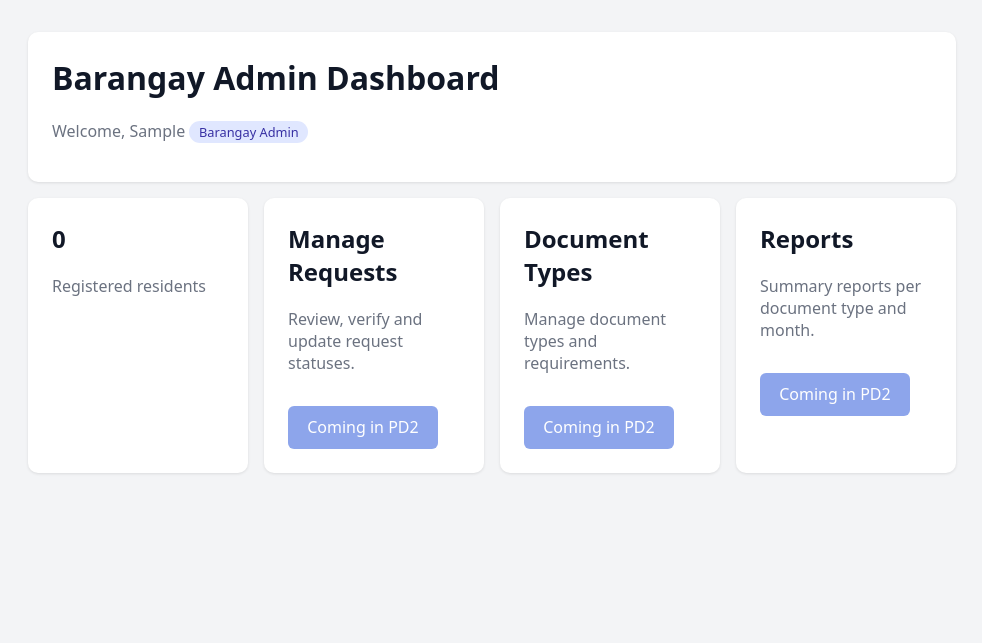
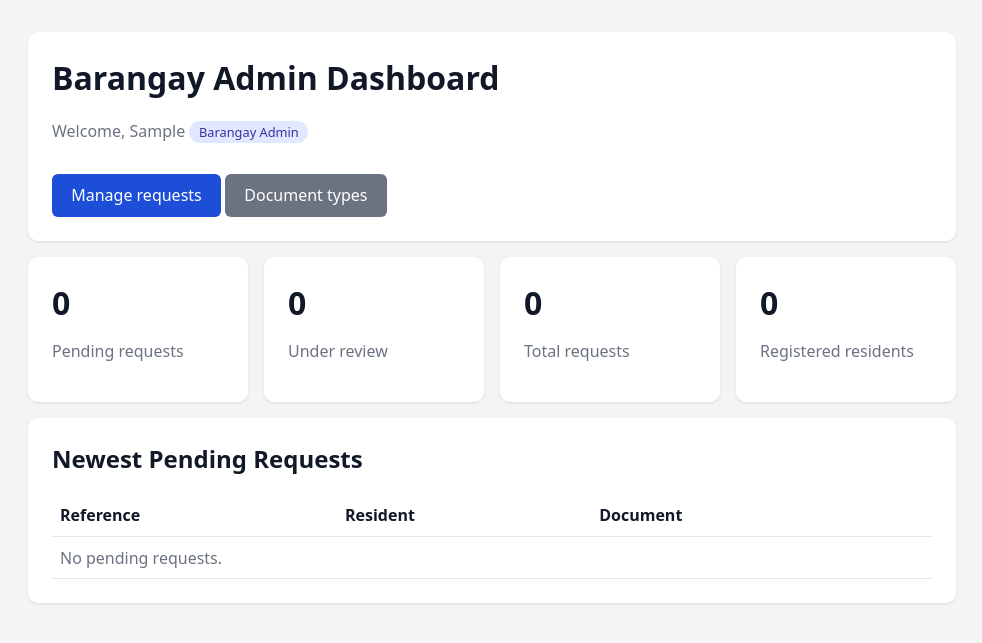
Before and after one commit to PearlAnnParame/BrPH-Parame-PearlAnn-G05, a Django app: page /dashboard/staff/ in a window 1280 px wide. Shown: the part 51-694 px from the top of the page, without its empty margins (148-1130 px from the left). Run offline with Django 5.2, Linux system fonts and the light colour scheme; the visitor is signed in with stand-in values (Sample User, id 1); data comes from the database, SQL or seed files in the repository; data that the repository does not hold is empty.

Commit message:
Show request statistics on resident and admin dashboards

```diff
--- a/accounts/templates/accounts/admin_dashboard.html
+++ b/accounts/templates/accounts/admin_dashboard.html
@@ -4,11 +4,22 @@
 <div class="card">
   <h1>Barangay Admin Dashboard</h1>
   <p class="muted">Welcome, {{ user.first_name|default:user.username }} <span class="badge">{{ user.get_role_display }}</span></p>
+  <a class="btn" href="{% url 'admin_request_list' %}">Manage requests</a>
+  <a class="btn secondary" href="{% url 'doctype_list' %}">Document types</a>
 </div>
 <div class="grid">
-  <div class="card"><h2>{{ resident_count }}</h2><p class="muted">Registered residents</p></div>
-  <div class="card"><h2>Manage Requests</h2><p class="muted">Review, verify and update request statuses.</p><a class="btn" style="pointer-events:none;opacity:.5">Coming in PD2</a></div>
-  <div class="card"><h2>Document Types</h2><p class="muted">Manage document types and requirements.</p><a class="btn" style="pointer-events:none;opacity:.5">Coming in PD2</a></div>
-  <div class="card"><h2>Reports</h2><p class="muted">Summary reports per document type and month.</p><a class="btn" style="pointer-events:none;opacity:.5">Coming in PD2</a></div>
+  <div class="card"><p class="stat">{{ pending }}</p><p class="muted">Pending requests</p></div>
+  <div class="card"><p class="stat">{{ under_review }}</p><p class="muted">Under review</p></div>
+  <div class="card"><p class="stat">{{ total }}</p><p class="muted">Total requests</p></div>
+  <div class="card"><p class="stat">{{ resident_count }}</p><p class="muted">Registered residents</p></div>
+</div>
+<div class="card" style="overflow-x:auto">
+  <h2>Newest Pending Requests</h2>
+  <table>
+    <tr><th>Reference</th><th>Resident</th><th>Document</th><th></th></tr>
+    {% for r in recent %}<tr><td>{{ r.reference_no }}</td><td>{{ r.resident.get_full_name|default:r.resident.username }}</td><td>{{ r.document_type.name }}</td>
+      <td><a href="{% url 'admin_request_detail' r.pk %}">Review</a></td></tr>
+    {% empty %}<tr><td colspan="4" class="muted">No pending requests.</td></tr>{% endfor %}
+  </table>
 </div>
 {% endblock %}
--- a/accounts/views.py
+++ b/accounts/views.py
@@ -7,6 +7,8 @@ from django.views.decorators.http import require_POST
 
 from .decorators import role_required
 from .forms import ProfileForm, RegistrationForm
+from documents.models import DocumentRequest
+
 from .models import User
 
 
@@ -57,12 +59,26 @@ def dashboard(request):
 
 @role_required(User.Role.RESIDENT)
 def resident_dashboard(request):
-    return render(request, "accounts/resident_dashboard.html")
+    mine = DocumentRequest.objects.filter(resident=request.user).select_related("document_type")
+    context = {
+        "total": mine.count(),
+        "pending": mine.filter(status=DocumentRequest.Status.PENDING).count(),
+        "ready": mine.filter(status=DocumentRequest.Status.READY).count(),
+        "recent": mine[:5],
+    }
+    return render(request, "accounts/resident_dashboard.html", context)
 
 
 @role_required(User.Role.ADMIN)
 def admin_dashboard(request):
-    context = {"resident_count": User.objects.filter(role=User.Role.RESIDENT).count()}
+    all_requests = DocumentRequest.objects.select_related("resident", "document_type")
+    context = {
+        "resident_count": User.objects.filter(role=User.Role.RESIDENT).count(),
+        "total": all_requests.count(),
+        "pending": all_requests.filter(status=DocumentRequest.Status.PENDING).count(),
+        "under_review": all_requests.filter(status=DocumentRequest.Status.UNDER_REVIEW).count(),
+        "recent": all_requests.filter(status=DocumentRequest.Status.PENDING)[:5],
+    }
     return render(request, "accounts/admin_dashboard.html", context)
 
 
```
Also changed, not shown: accounts/templates/accounts/resident_dashboard.html (+14 -3 lines).
